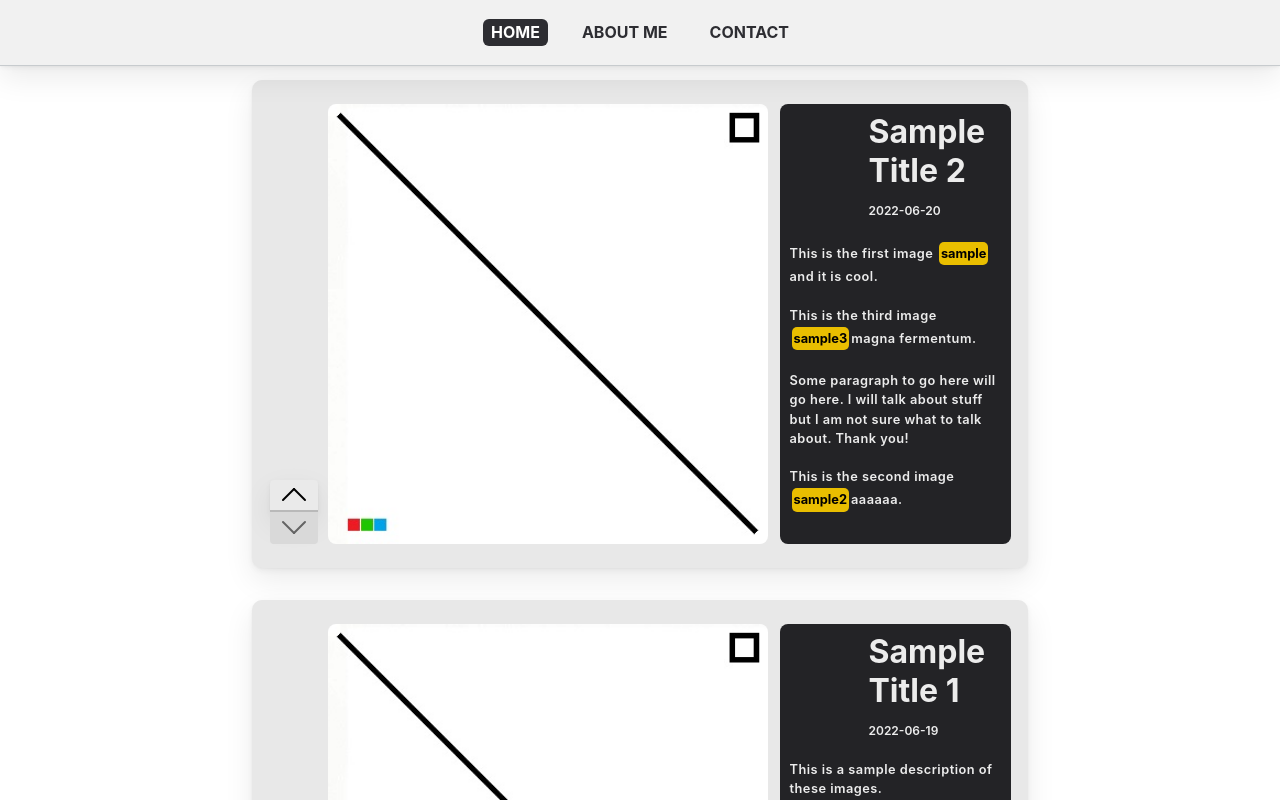
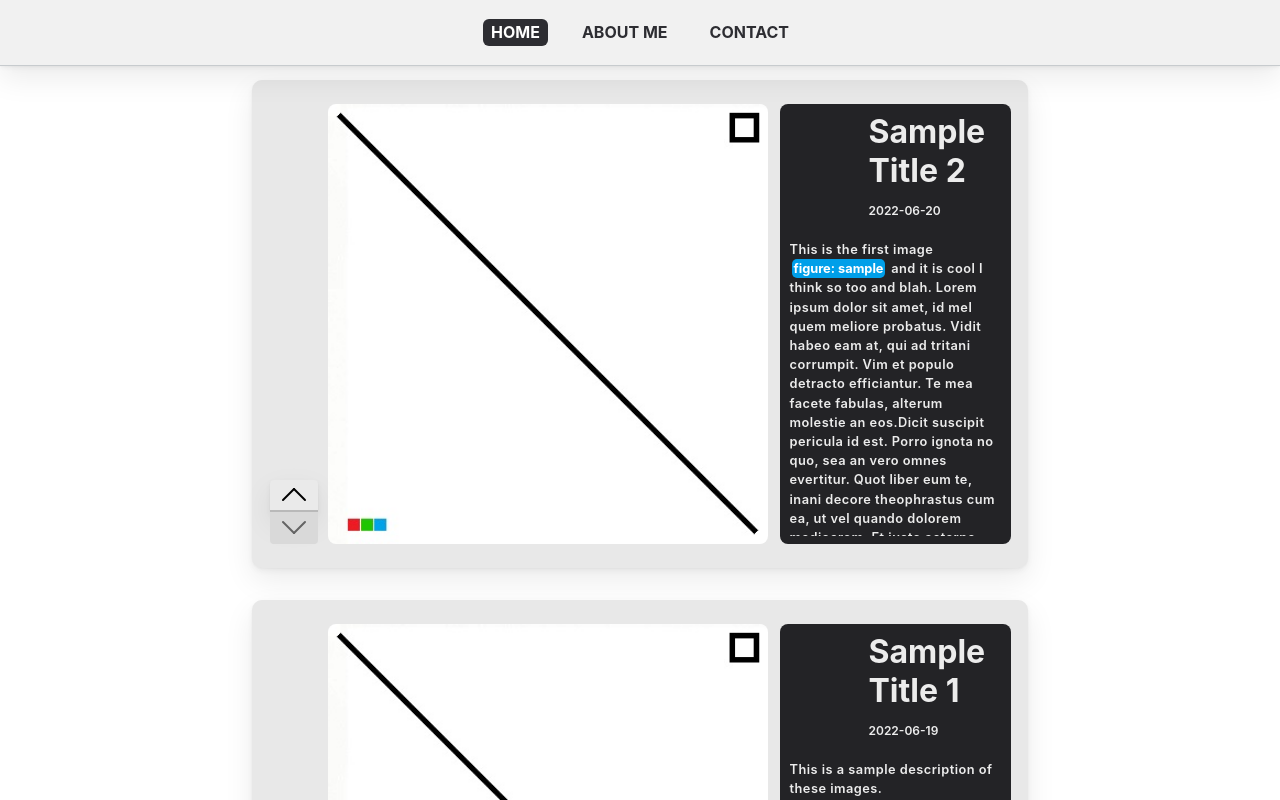
Before and after one commit to aaronmerino/personal-website, a Next.js app: page / in a window 1280 px wide. Shown: the top 800 px of the page. Built offline with nearby package versions, Linux system fonts and the light colour scheme.

Commit message:
styling for figure buttons in content

```diff
--- a/app/components/Post.js
+++ b/app/components/Post.js
@@ -34,7 +34,7 @@ function parseContent(content, handleSetImage) {
           if (text !== '') res.push(<>{text}</>);
           currState = 'FINDING_NAME';
         } else {
-          if (content.substr(i, 2) === '\r\n' || content.substr(i, 1) === '\n') {
+          if (content.substr(i, 1) === '\n') {
             res.push(<>{text}</>);
             res.push(<br/>);
             text = '';
@@ -58,15 +58,12 @@ function parseContent(content, handleSetImage) {
         if (char !== '>') {
           fname += char;
         } else {
-          currState = 'FOUND_END';
+          res.push(<FigureButton key={i} fname={fname} handleSetImage={handleSetImage} />);
+          currState = 'FINDING_START';
+          componentName = '';
+          fname = '';
+          text='';
         }
-        break;
-      case 'FOUND_END':
-        res.push(<FigureButton key={i} fname={fname} handleSetImage={handleSetImage} />);
-        currState = 'FINDING_START';
-        componentName = '';
-        fname = '';
-        text='';
         break;
     }
   }
@@ -172,7 +169,7 @@ function FigureButton({ fname, handleSetImage }) {
   const match = fname.match(regExp);
   return (
     <button className={styles.figureButton}onClick={() => handleSetImage(fname)}>
-      {match[1]}
+      {`figure: ${match[1]}`}
     </button>
   );
 }
--- a/app/components/post.module.css
+++ b/app/components/post.module.css
@@ -140,16 +140,16 @@
 }
 
 .description .figureButton {
-  color: rgb(0, 0, 0);
+  color: rgb(255, 255, 255);
   font-weight: 700;
-  background-color:#e9be00;
+  background-color:#009fe9;
   border-radius: 5px;
-  padding: 2px;
-  margin: 2px;
+  padding: 0 2px;
+  margin: 0 2px;
 }
 
 .description .figureButton:hover {
-  background-color: #f7cf4b;
+  background-color: #8bc7e2;
 }
 
 .styledScrollbars {
--- a/public/posts/2022-06-20/text.md
+++ b/public/posts/2022-06-20/text.md
@@ -2,7 +2,7 @@
 title: 'Sample Title 2'
 date: '2022-06-20'
 ---
-This is the first image <FigureButton 2022-06-20/images/sample.jpg> and it is cool.
+This is the first image <FigureButton 2022-06-20/images/sample.jpg> and it is cool I think so too and blah. Lorem ipsum dolor sit amet, id mel quem meliore probatus. Vidit habeo eam at, qui ad tritani corrumpit. Vim et populo detracto efficiantur. Te mea facete fabulas, alterum molestie an eos.Dicit suscipit pericula id est. Porro ignota no quo, sea an vero omnes evertitur. Quot liber eum te, inani decore theophrastus cum ea, ut vel quando dolorem mediocrem. Et iusto aeterno sea, vis cetero aliquam eu. Homero altera splendide sed at, sed quas forensibus no. Quo id eius posidonium, quo amet quas ne, ei sed mazim mucius labitur.
 
 This is the third image <FigureButton 2022-06-20/images/sample3.png> magna fermentum.
 
```
